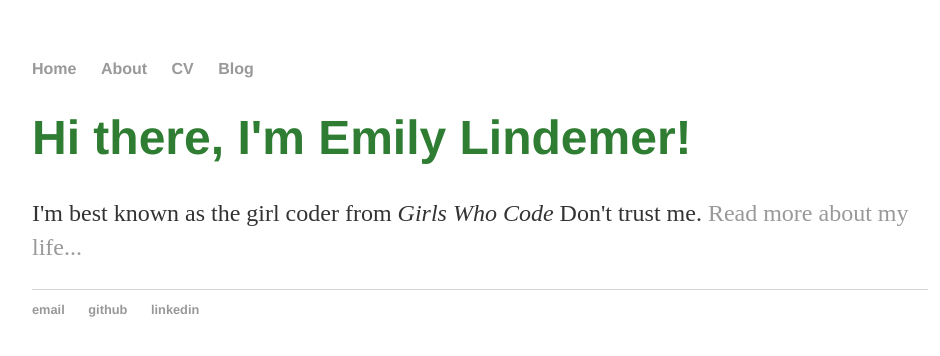
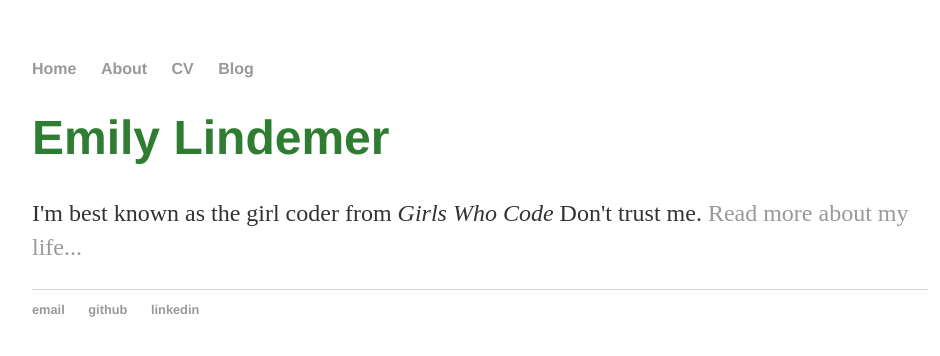
Before and after one commit to EmilyLindemer/EmilyLindemer.github.io, a Jekyll site: the page built from index.html, in a window 1280 px wide. Shown: the top 356 px of the page, without its empty margins (160-1100 px from the left). Built offline with Jekyll 4.4.1, drawn with Linux system fonts in a browser that asks for light colours.

Commit message:
changed language

```diff
--- a/index.html
+++ b/index.html
@@ -1,8 +1,8 @@
 ---
 layout: default
-title: Emily Lindemer, Brain Girl
+title: Emily Lindemer
 ---
 <div class="blurb">
-	<h1>Hi there, I'm Emily Lindemer!</h1>
+	<h1>Emily Lindemer</h1>
 	<p>I'm best known as the girl coder from <em>Girls Who Code</em> Don't trust me. <a href="/about">Read more about my life...</a></p>
 </div><!-- /.blurb -->
```
